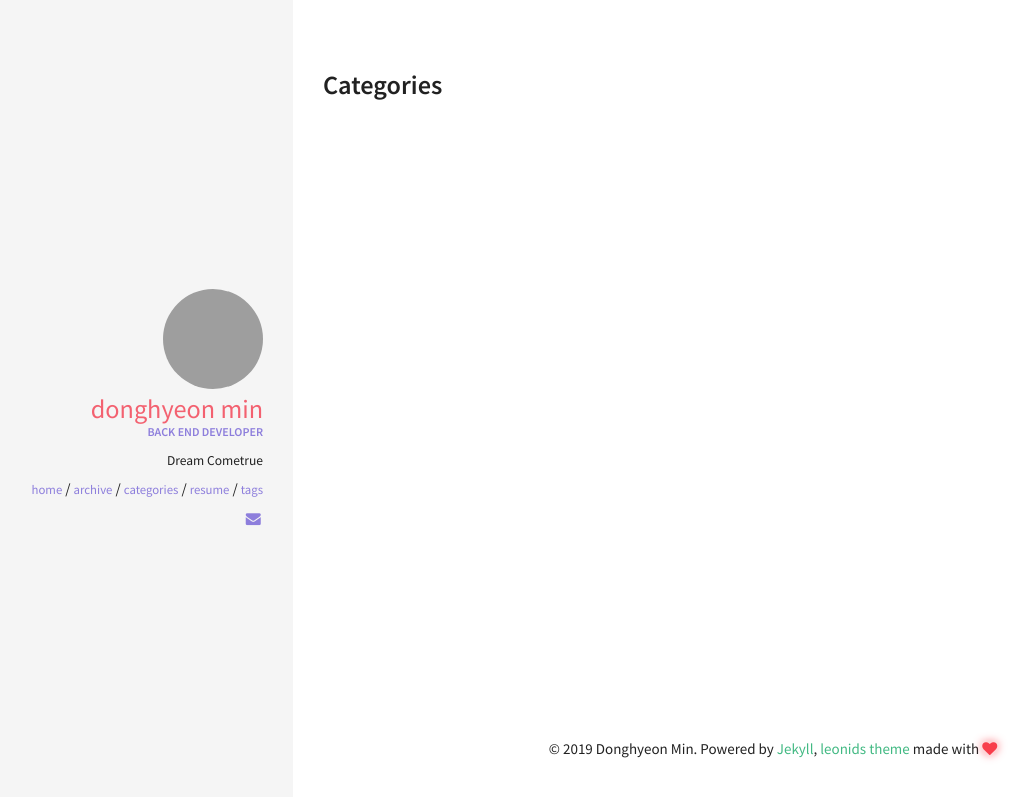
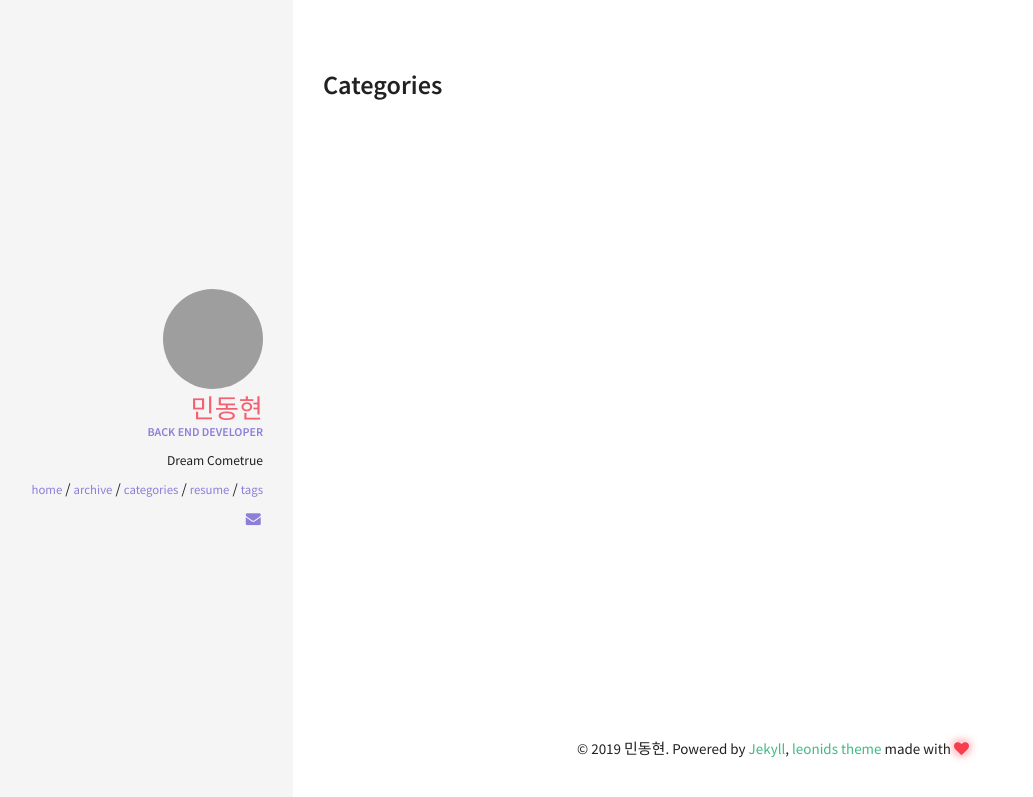
Before and after one commit to DaeAkin/DaeAkin.github.io, a Jekyll site: the page built from categories/index.html, in a window 1280 px wide. Shown: the top 797 px of the page, without its empty margins (27-1060 px from the left). Built offline with Jekyll 4.4.1, drawn with Linux system fonts in a browser that asks for light colours.

Commit message:
Update _config.yml

```diff
--- a/_config.yml
+++ b/_config.yml
@@ -33,7 +33,7 @@ kramdown:
 ####################################
 #
 owner:
-  name: Donghyeon Min
+  name: 민동현
   avatar: profile.jpg
   job: "Back End Developer"
   bio: "Dream Cometrue"
```
